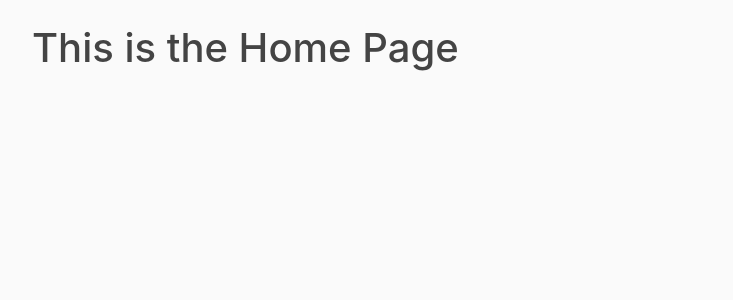
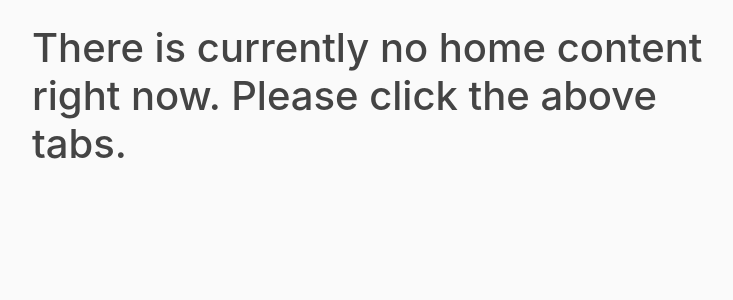
Before and after one commit to ianyechen/myspace, a Flask app: page / in a window 1280 px wide. Shown: the part 56-356 px from the top of the page, without its empty margins (53-786 px from the left). Run offline with Flask 2, Linux system fonts and the light colour scheme; a user stored in the database is signed in; some libraries are stand-ins or nearby versions.

Commit message:
home page changes

```diff
--- a/myspace/templates/home.html
+++ b/myspace/templates/home.html
@@ -1,4 +1,4 @@
 {% extends "layout.html" %}
 {% block content %}
-    <h1>This is the Home Page</h1>
+    <h1>There is currently no home content right now. Please click the above tabs.</h1>
 {% endblock content %}
```
Also changed, not shown: myspace/site.db.
